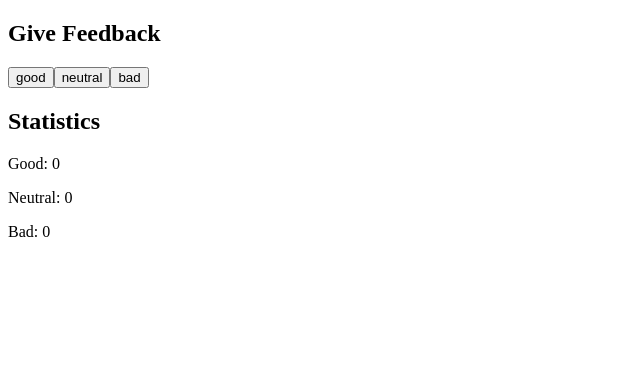
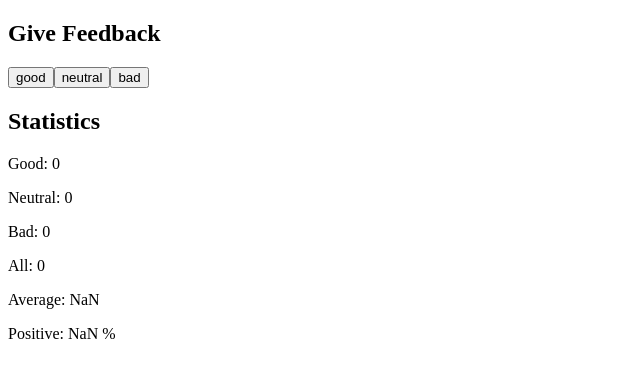
Before and after one commit to T-Marenk/FullStackOpen, a React (Create React App) app in the folder osa1/unicafe/: page / in a window 1280 px wide. Shown: the top 378 px of the page, without its empty margins (0-640 px from the left). Built offline with nearby package versions, Linux system fonts and the light colour scheme.

Commit message:
Tehtava 1.7 unicafe step2

```diff
--- a/osa1/unicafe/src/App.js
+++ b/osa1/unicafe/src/App.js
@@ -34,6 +34,25 @@ const App = () => {
         return handler
     }
 
+    const allCalculator = () => {
+        const all = good+neutral+bad
+        return all
+    }
+
+    const averageCalculator = () => {
+        const all = allCalculator()
+        const sum = good - bad
+        const average = sum/all
+        return average
+    }
+
+    const positiveCalculator = () => {
+        const all = allCalculator()
+        const percentage = (good/all)*100
+        const percentagestring = percentage.toString() + ' %'
+        return percentagestring
+    }
+
     return (
         <div>
             <Title title={ 'Give Feedback' } />
@@ -44,6 +63,9 @@ const App = () => {
             <Stats text={ 'Good' } value={ good } />
             <Stats text={ 'Neutral' } value={ neutral } />
             <Stats text={ 'Bad' } value={ bad } />
+            <Stats text={ 'All' } value={ allCalculator() } />
+            <Stats text={ 'Average' } value={ averageCalculator() } />
+            <Stats text={ 'Positive' } value={ positiveCalculator() } />
         </div>
     )
 }
```
